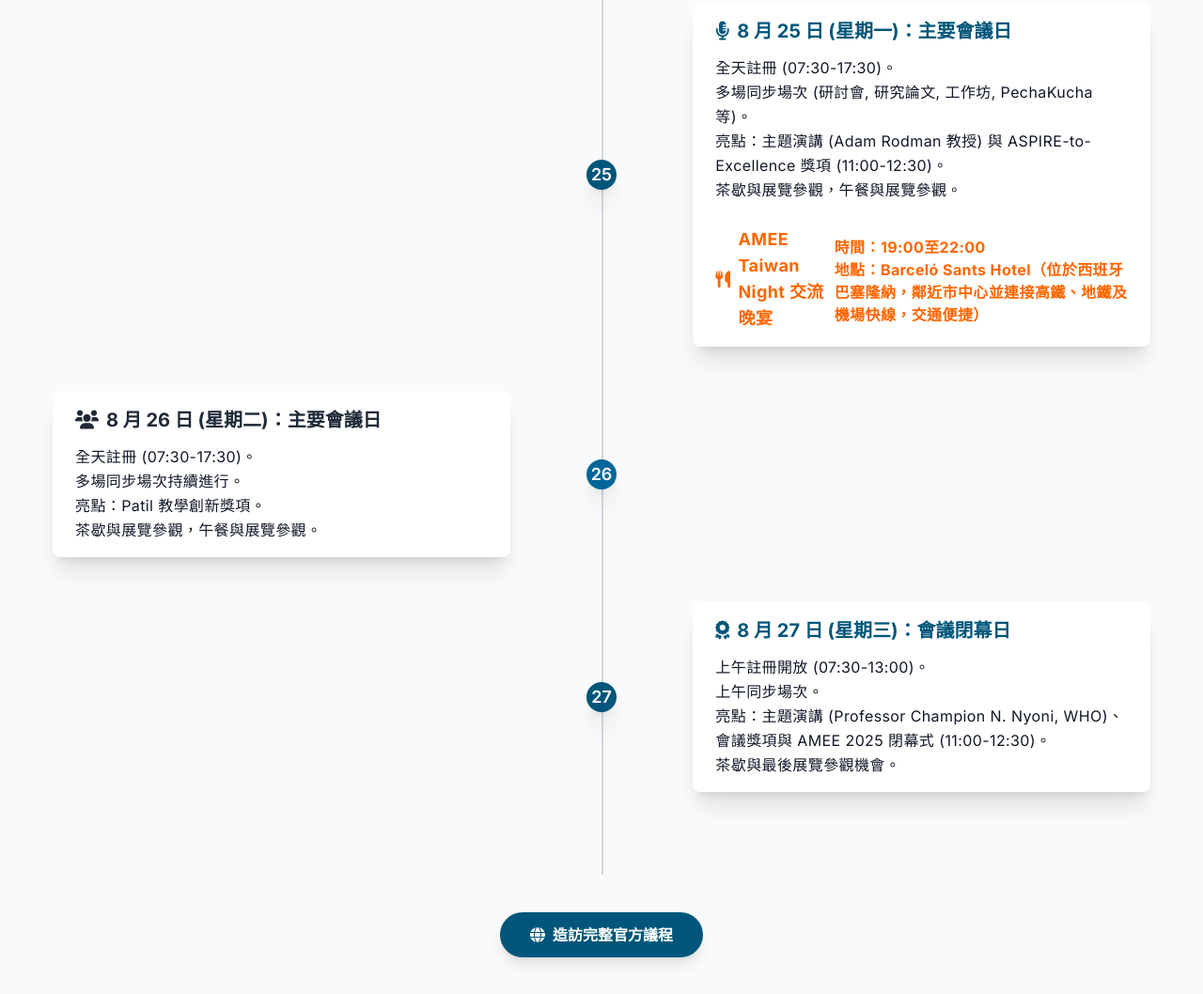
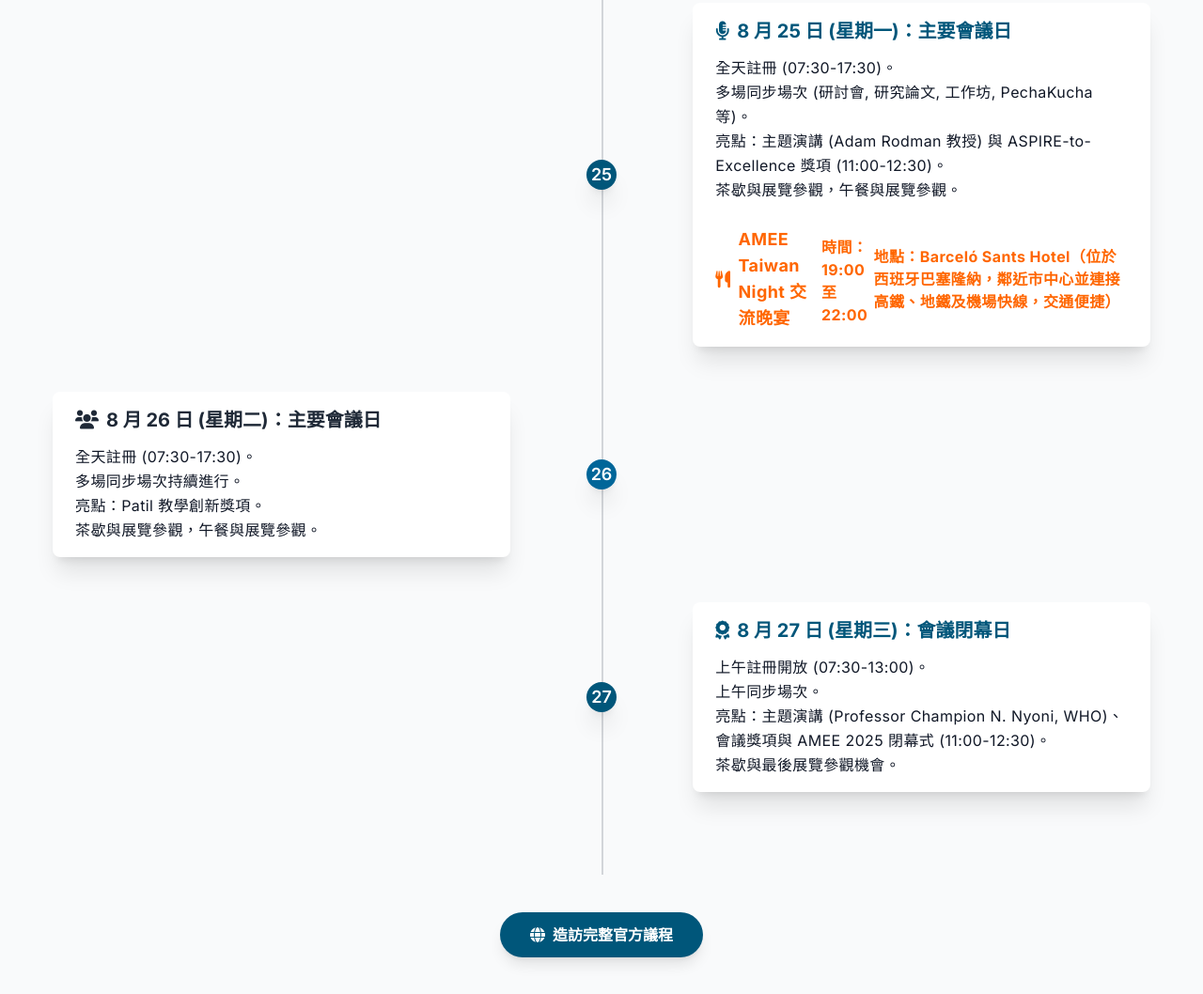
Before and after one commit to chylio/meeting-description, a plain HTML site: page programme.html in a window 1280 px wide. Shown: the part 1521-2579 px from the top of the page at 94% size. Drawn offline with nearby package versions, Linux system fonts and the light colour scheme.

Commit message:
Update programme.html

```diff
--- a/programme.html
+++ b/programme.html
@@ -230,8 +230,8 @@
                                 茶歇與展覽參觀，午餐與展覽參觀。 <br>
                                 <br>
                                 <span class="font-bold text-amee-accent-orange text-lg flex items-center mb-0"><i class="fas fa-utensils mr-2"></i>AMEE Taiwan Night 交流晚宴 <br>
-                                <span class="text-base block leading-normal mt-1">時間：19:00至22:00<br>
-                                <span class="text-base block leading-normal">地點：Barceló Sants Hotel（位於西班牙巴塞隆納，鄰近市中心並連接高鐵、地鐵及機場快線，交通便捷）</span>
+                                <span class="text-base block leading-normal mt-1">時間：19:00至22:00</span><br>
+                                <span class="text-base block leading-normal">地點：Barceló Sants Hotel（位於西班牙巴塞隆納，鄰近市中心並連接高鐵、地鐵及機場快線，交通便捷）</span></span>
                             </p>
                         </div>
                     </div>
```
